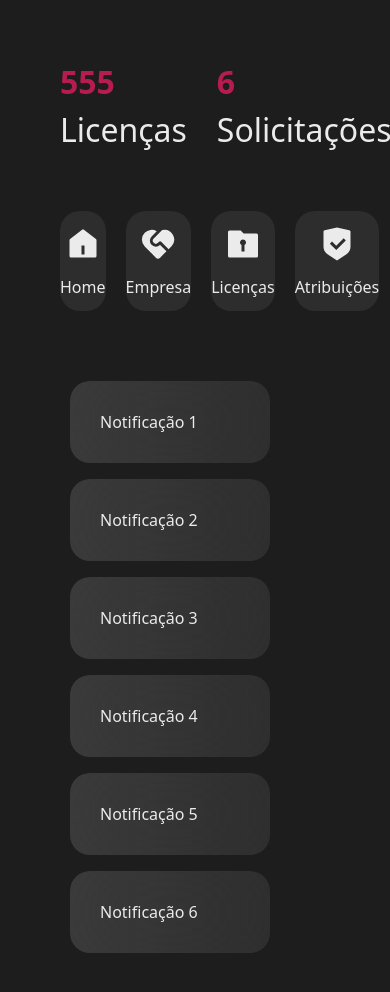
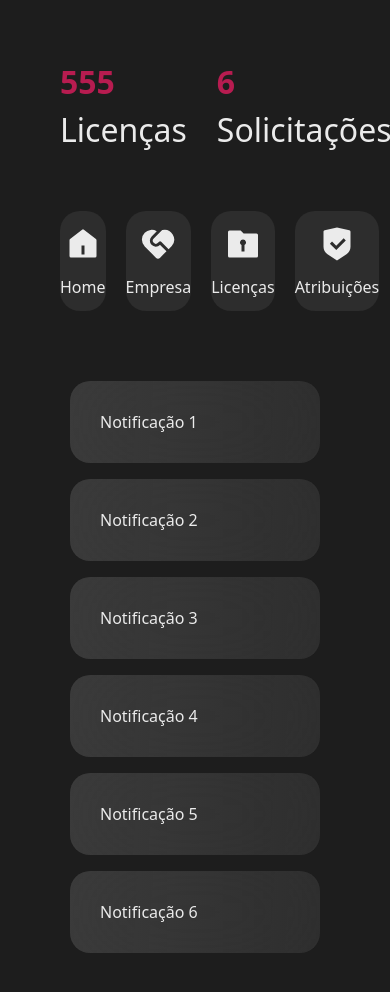
Before and after one commit to Cacimbo-angolan-software-factory/cacimbo-web, a React (Vite) app: page / in a window 390 px wide. Shown: the top 992 px of the page. Built offline with nearby package versions, Linux system fonts and the light colour scheme.

Commit message:
design media queries

```diff
--- a/src/components/backAnimation/Animation.tsx
+++ b/src/components/backAnimation/Animation.tsx
@@ -4,9 +4,14 @@ import styled from 'styled-components';
 const Div = styled.div`
   & svg {
     height: 50rem;
+    width: 100%;
   }
 
-  @media screen and (max-width: 600px) {
+  @media screen and (max-width: 1000px) {
+    height: 40rem;
+  }
+
+  @media screen and (max-width: 768px) {
     display: none;
   } ;
 `;
--- a/src/components/notifications/styles.ts
+++ b/src/components/notifications/styles.ts
@@ -6,7 +6,11 @@ export const NotificationContainer = styled.div`
   gap: 1.6rem;
   /* height: 35rem; */
   /* overflow-y: scroll; */
-  width: 80%;
+  width: 90%;
+
+  @media screen and (max-width: 768px) {
+    width: 100%;
+  }
 `;
 
 export const NotificationItem = styled.div`
--- a/src/pages/admin/AdminPage.tsx
+++ b/src/pages/admin/AdminPage.tsx
@@ -4,34 +4,8 @@ import Notifications from '../../components/notifications/Notif';
 import Stats from '../../components/stats/Stats';
 import styled from 'styled-components';
 
-import { AdminContainer } from './styles';
+import { AdminContainer, Section } from './styles';
 import Animation from '../../components/backAnimation/Animation';
-
-const Section = styled.section`
-  display: grid;
-  grid-template-columns: repeat(2, 1fr);
-  grid-template-rows: 1fr;
-  grid-column-gap: 20px;
-  grid-row-gap: 0px;
-  padding: '32px 6.5rem 0';
-  margin: 0;
-  /* max-width: 1040px; */
-  box-sizing: content-box;
-  position: relative;
-  overflow: hidden;
-  grid-template-columns: 1fr 1fr;
-  @media screen and (max-width: 768px) {
-    padding: 0 24px 0;
-    display: flex;
-    flex-direction: column;
-  }
-  @media screen and (max-width: 400px) {
-    padding: 1rem;
-  }
-  @media screen and (max-width: 350px) {
-    padding: 0;
-  }
-`;
 
 const AdminPage: React.FC = () => {
   return (
--- a/src/pages/admin/styles.ts
+++ b/src/pages/admin/styles.ts
@@ -5,3 +5,27 @@ export const AdminContainer = styled.div`
   flex-direction: column;
   gap: 6rem;
 `;
+
+export const Section = styled.section`
+  display: grid;
+  grid-template-columns: repeat(2, 1fr);
+  grid-template-rows: 1fr;
+  grid-column-gap: 30px;
+  grid-row-gap: 0px;
+  padding: '32px 6.5rem 0';
+  margin: 0;
+  box-sizing: content-box;
+  position: relative;
+  overflow: hidden;
+  grid-template-columns: 1fr 1fr;
+  @media screen and (max-width: 768px) {
+    display: flex;
+    flex-direction: column;
+  }
+  @media screen and (max-width: 400px) {
+    padding: 1rem;
+  }
+  @media screen and (max-width: 350px) {
+    padding: 0;
+  }
+`;
```
